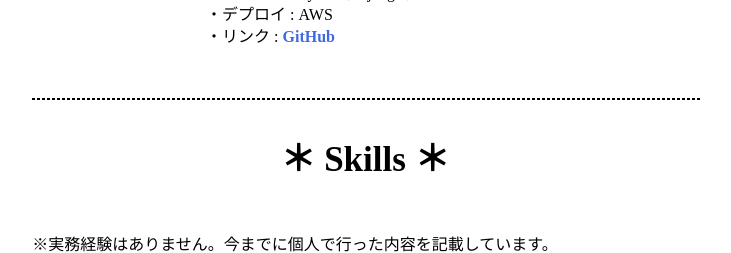
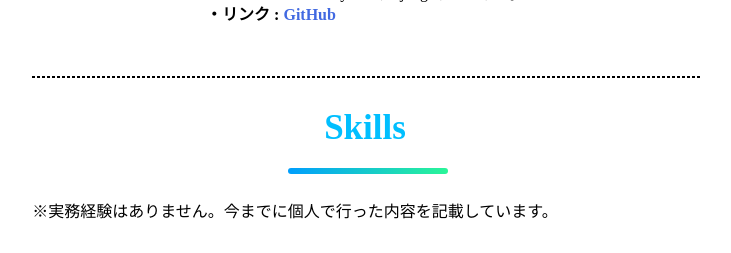
Before and after one commit to Arata1202/Portfolio-DEPLOY, a Django app: template blog/templates/blog/frontpage.html in a window 1280 px wide. Shown: the part 2213-2466 px from the top of the page, without its empty margins (275-1006 px from the left). Run offline with Django 3.2, Linux system fonts and the light colour scheme; the template is opened without the code that fills it, so the values that code supplies are empty; some libraries are stand-ins or nearby versions.

Commit message:
portfolio更新

```diff
--- a/blog/templates/blog/base.html
+++ b/blog/templates/blog/base.html
@@ -3,13 +3,13 @@
 <head>
     <meta charset="UTF-8">
     <meta name="viewport" content="width=device-width, initial-scale=1.0">
-    <title>Document</title>
+    <title>portfolio</title>
     {% load static %}
     <link rel="stylesheet" href="{% static 'CSS/base.css' %}">
 </head>
 <body>
     <header id="home">
-        <h1><a href="/"><strong>Portfolio</strong></a></h1>
+        <h1><a id="link" href="javascript:void(0);" onclick="scrollToTop();"><strong>Portfolio</strong></a></h1>
 
         <!--　　　　　ページ内遷移メニュー　　　　　-->
         <nav class="navbar">
@@ -29,7 +29,7 @@
             </div>
             <div class="block">
                 <div class="list">
-                    <h1>Portfolio</h1>
+                    <h1><a class="link_top" id="link_top" href="javascript:void(0);" onclick="scrollToTop();"><strong>Portfolio</strong></a></h1>
                     <h2>Menu</h2>
                     <ul>
                         <li><h5><a class="link_home" id="link_home" href="javascript:void(0);" onclick="scrollToTop();"><img src="/media/IMG_home.png" alt=""> Home</a></h5></li>
@@ -54,6 +54,12 @@
                 });
 
                 //　　　　　内部リンク　ハンバーガーオフ
+                const link_top = document.querySelector('.link_top');
+                link_top.addEventListener('click', () => {
+                    btn.classList.remove('active');
+                    block.classList.remove('active');
+                });
+
                 const link_home = document.querySelector('.link_home');
                 link_home.addEventListener('click', () => {
                     btn.classList.remove('active');
--- a/blog/templates/blog/frontpage.html
+++ b/blog/templates/blog/frontpage.html
@@ -8,7 +8,7 @@
 <img class="top" src="/media/IMG_6171.jpg" alt="" style="width: 100%;">
 
 <!--　　　　　自己紹介　　　　　-->
-<h2 class="subtitle" id="about">＊ About ＊</h2>
+<h2 class="subtitle" id="about">About</h2>
 <div class="about">
     <div class="about-s">
         <div class="aboutpic">
@@ -100,7 +100,7 @@
 </div>
 
 <!--　　　　　サービス　　　　　-->
-<h2 class="subtitle" id="service">＊ Service ＊</h2>
+<h2 class="subtitle" id="service">Service</h2>
 
 <div class="service">
     <div class="topic">
@@ -111,9 +111,9 @@
             <h2>Travel Japan !</h2>
             <p> 旅行好きユーザーがユーザー間で繋がり、日本の魅力について共有するアプリケーションです。主な機能だけでなく、個人情報や投稿内容のCRUD機能も実装しています。</p>
             <br>
-            <p>・使用言語 : PHP , JavaScript , HTML & CSS</p>
-            <p>・データベース : MySQL</p>
-            <p>・リンク : <a href="https://github.com/Arata1202/Travel-Japan-" target="_blank"><b>GitHub</b></a></p>
+            <p><b>・フロントエンド :</b> HTML , CSS , PHP , JavaScript</p>
+            <p><b>・バックエンド :</b> PHP , MySQL</p>
+            <p><b>・リンク :</b> <a href="https://github.com/Arata1202/Travel-Japan-" target="_blank"><b>GitHub</b></a></p>
         </div>
     </div>
 
@@ -129,11 +129,11 @@
         </div>
         <div class="detail">
             <h2>Portfolio</h2>
-            <p>Java , SpringBootで開発するか、Python , Djangoで開発するか迷いましたが、最近Pythonが流行ってきているということでDjangoを選びました。このポートフォリオはAWSにデプロイしています。</p>
+            <p>Java , SpringBootで開発するか、Python , Djangoで開発するか迷いましたが、最近はPythonが流行ってきているということでDjangoを選びました。このポートフォリオはAWSにデプロイしています。</p>
             <br>
-            <p>・使用言語 : Python , Django , HTML & CSS</p>
-            <p>・デプロイ : AWS</p>
-            <p>・リンク : <a href="https://github.com/Arata1202/portfolio" target="_blank"><b>GitHub</b></a></p>
+            <p><b>・フロントエンド :</b> HTML , CSS , JavaScript , jQuery</p>
+            <p><b>・バックエンド :</b>  Python , Django , AWS , SQLite</p>
+            <p><b>・リンク :</b> <a href="https://github.com/Arata1202/portfolio" target="_blank"><b>GitHub</b></a></p>
         </div>
     </div>
 
@@ -143,21 +143,22 @@
 </div>
 
 <!--　　　　　スキル　　　　　-->
-<h2 class="subtitle" id="skills">＊ Skills ＊</h2>
+<h2 class="subtitle" id="skills">Skills</h2>
 <div class="skills">
     ※実務経験はありません。今までに個人で行った内容を記載しています。
     <div class="skill">
         <h2>Frontend</h2>
         <img src="/media/IMG_6174.jpg" alt="" width="46%">
-        <p>・<b>HTML & CSS :</b> Webアプリのコーディング / レスポンシブデザイン</p>
+        <p>・<b>HTML & CSS :</b> Webアプリのコーディング , レスポンシブデザイン</p>
         <p>・<b>JavaScript :</b> Webアプリ開発</p>
         <p>・<b>Django :</b> ポートフォリオの作成</p>
+        <p>・<b>jQuery :</b> ポートフォリオの作成</p>
     </div>
     <div class="skill">
         <h2>Backend</h2>
         <img src="/media/IMG_6189.jpg" alt="" width="80%">
         <p>・<b>PHP , MySQL :</b> Travel Japan ! の開発</p>
-        <p>・<b>Python :</b> Webスクレイピング / Excel自動化 / 画像認識</p>
+        <p>・<b>Python :</b> Webスクレイピング , Excel自動化 , 画像認識</p>
         <p>・<b>Java , SpringBoot :</b> Webアプリ開発</p>
         <p>・<b>AWS :</b> ポートフォリオのデプロイ</p>
     </div>
--- a/static_local/CSS/frontpage.css
+++ b/static_local/CSS/frontpage.css
@@ -7,8 +7,22 @@
     font-size: 35px;
     margin-bottom: 50px;
     margin-top: 30px;
+    color: deepskyblue;
     position: relative;
 }
+.subtitle:after {
+    position: absolute;
+    top: 60px;
+    bottom: 0;
+    left: 44%;
+    width: 12.5%;
+    height: 6px;
+    content: '';
+    border-radius: 3px;
+    background-image: -webkit-gradient(linear, right top, left top, from(#2af598), to(#009efd));
+    background-image: -webkit-linear-gradient(right, #2af598 0%, #009efd 100%);
+    background-image: linear-gradient(to left, #2af598 0%, #009efd 100%);
+  }
 a{
     text-decoration: none;
     color: royalblue;
```
Also changed, not shown: other parts of static_local/CSS/frontpage.css (+56 -1 lines), media_local/IMG_logo.PNG (added), media_local/logo.PNG (added).
